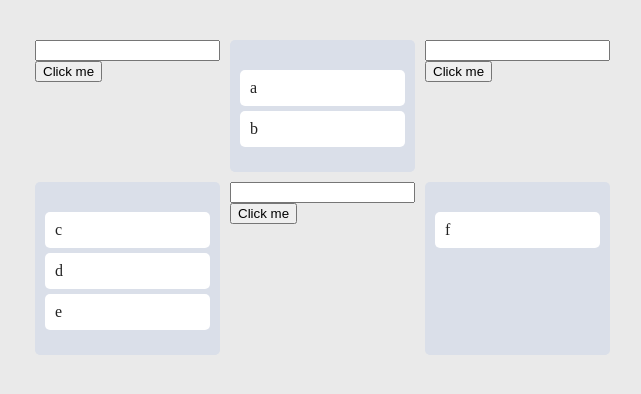
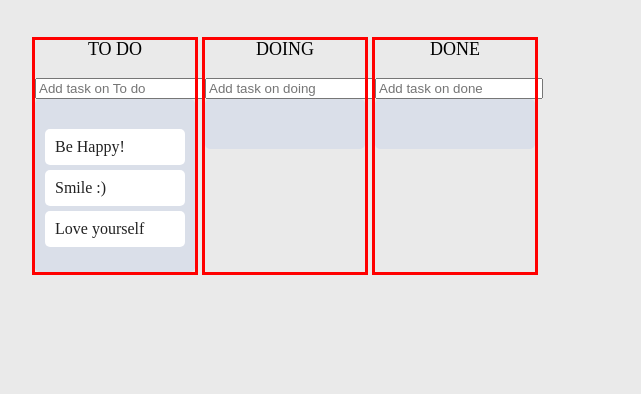
Before and after one commit to nana-like/react-iWork, a React (Create React App) app: page / in a window 1280 px wide. Shown: the top 394 px of the page, without its empty margins (355-996 px from the left). Built offline with nearby package versions, Linux system fonts and the light colour scheme.

Commit message:
6.14-6.15 Creating Tasks

```diff
--- a/package.json
+++ b/package.json
@@ -13,6 +13,7 @@
     "react": "^18.1.0",
     "react-beautiful-dnd": "^13.1.0",
     "react-dom": "^18.1.0",
+    "react-hook-form": "^7.32.1",
     "react-scripts": "5.0.1",
     "recoil": "^0.7.3",
     "styled-components": "^5.3.5",
--- a/src/@component/Board.tsx
+++ b/src/@component/Board.tsx
@@ -1,47 +1,86 @@
-import React, { useRef } from 'react';
+import React from 'react';
+import { useForm } from 'react-hook-form';
 import { Droppable } from 'react-beautiful-dnd';
 import styled from 'styled-components';
 import DraggableCard from './DraggableCard';
+import { IToDo, toDoState } from '../atoms';
+import { useSetRecoilState } from 'recoil';
 
 interface BoardProps {
   boardId: string;
-  toDos: string[];
+  toDos: IToDo[];
+}
+
+interface FormProps {
+  toDo: string;
 }
 
 const Board = ({ boardId, toDos }: BoardProps) => {
-  const inputRef = useRef<HTMLInputElement>(null);
-  const onClick = () => {
-    inputRef.current?.focus();
+  const { register, setValue, handleSubmit } = useForm<FormProps>();
+  const setToDos = useSetRecoilState(toDoState);
+  const onValid = ({ toDo }: FormProps) => {
+    const newToDo = {
+      id: Date.now(),
+      text: toDo
+    };
+    setToDos((allBoards) => {
+      return {
+        ...allBoards,
+        [boardId]: [...allBoards[boardId], newToDo]
+      };
+    });
+    setValue('toDo', '');
   };
-
   return (
-    <>
-      <div>
-        <input ref={inputRef} />
-        <button onClick={onClick}>Click me</button>
-      </div>
+    <Wrapper>
+      <Title>{boardId}</Title>
+      <Form onSubmit={handleSubmit(onValid)}>
+        <input
+          {...register('toDo', { required: true })}
+          placeholder={`Add task on ${boardId}`}
+        />
+      </Form>
       <Droppable droppableId={boardId}>
         {(provided, snapshot) => (
-          <Wrapper
+          <Area
             ref={provided.innerRef}
             {...provided.droppableProps}
             isDraggingOver={snapshot.isDraggingOver}
             isDraggingFromThis={!!snapshot.draggingFromThisWith}
           >
             {toDos.map((toDo, index) => (
-              <DraggableCard index={index} key={toDo} toDo={toDo} />
+              <DraggableCard index={index} key={toDo.id} id={toDo.id} text={toDo.text} />
             ))}
             {provided.placeholder}
-          </Wrapper>
+          </Area>
         )}
       </Droppable>
-    </>
+    </Wrapper>
   );
 };
 
 export default Board;
 
-const Wrapper = styled.ul<{ isDraggingOver: boolean; isDraggingFromThis: boolean }>`
+const Wrapper = styled.div`
+  outline: 3px solid red;
+`;
+
+const Title = styled.h2`
+  text-align: center;
+  font-size: 1.8rem;
+  text-transform: uppercase;
+  margin: 0 0 2rem;
+`;
+
+const Form = styled.form`
+  width: 100%;
+
+  input {
+    width: 100%;
+  }
+`;
+
+const Area = styled.ul<{ isDraggingOver: boolean; isDraggingFromThis: boolean }>`
   padding: 2rem 1rem;
   padding-top: 3rem;
   background-color: ${(props) =>
--- a/src/@component/DraggableCard.tsx
+++ b/src/@component/DraggableCard.tsx
@@ -3,14 +3,14 @@ import { Draggable } from 'react-beautiful-dnd';
 import styled from 'styled-components';
 
 interface DragabbleCardProps {
-  toDo: string;
+  id: number;
+  text: string;
   index: number;
 }
 
-const DraggableCard = ({ toDo, index }: DragabbleCardProps) => {
-  console.log(`${toDo} has been rendered.`);
+const DraggableCard = ({ id, text, index }: DragabbleCardProps) => {
   return (
-    <Draggable draggableId={toDo} index={index}>
+    <Draggable draggableId={`${id}`} index={index}>
       {(provided, snapshot) => (
         <Card
           ref={provided.innerRef}
@@ -18,7 +18,7 @@ const DraggableCard = ({ toDo, index }: DragabbleCardProps) => {
           {...provided.dragHandleProps}
           isDragging={snapshot.isDragging}
         >
-          {toDo}
+          {text}
         </Card>
       )}
     </Draggable>
--- a/src/App.tsx
+++ b/src/App.tsx
@@ -10,10 +10,11 @@ function App() {
   const onDragEnd = ({ destination, source, draggableId }: any) => {
     if (!destination) return;
     if (destination?.droppableId === source.droppableId) {
-      setToDos((allBoards): any => {
+      setToDos((allBoards) => {
         const boardCopy = [...allBoards[source.droppableId]];
+        const taskObj = boardCopy[source.index]; //object를 변형시키기 전에 원하는 참조값을 복사한다
         boardCopy.splice(source.index, 1);
-        boardCopy.splice(destination?.index, 0, draggableId);
+        boardCopy.splice(destination?.index, 0, taskObj);
         return {
           ...allBoards,
           [source.droppableId]: boardCopy
@@ -21,11 +22,12 @@ function App() {
       });
     }
     if (destination?.droppableId !== source.droppableId) {
-      setToDos((allBaords): any => {
+      setToDos((allBaords) => {
         const sourceBoard = [...allBaords[source.droppableId]];
         const destinationBoard = [...allBaords[destination.droppableId]];
+        const taskObj = sourceBoard[source.index];
         sourceBoard.splice(source.index, 1);
-        destinationBoard.splice(destination?.index, 0, draggableId);
+        destinationBoard.splice(destination?.index, 0, taskObj);
         return {
           ...allBaords,
           [source.droppableId]: sourceBoard,
--- a/src/atoms.tsx
+++ b/src/atoms.tsx
@@ -1,14 +1,23 @@
 import { atom } from 'recoil';
 
+export interface IToDo {
+  id: number;
+  text: string;
+}
+
 interface IToDoState {
-  [key: string]: string[];
+  [key: string]: IToDo[];
 }
 
 export const toDoState = atom<IToDoState>({
   key: 'toDo',
   default: {
-    to_do: ['a', 'b'],
-    doing: ['c', 'd', 'e'],
-    done: ['f']
+    'To do': [
+      { id: 0, text: 'Be Happy!' },
+      { id: 1, text: 'Smile :)' },
+      { id: 2, text: 'Love yourself' }
+    ],
+    doing: [],
+    done: []
   }
 });
```
Also changed, not shown: 1 other file (tests, documents, lock files or other folders).
